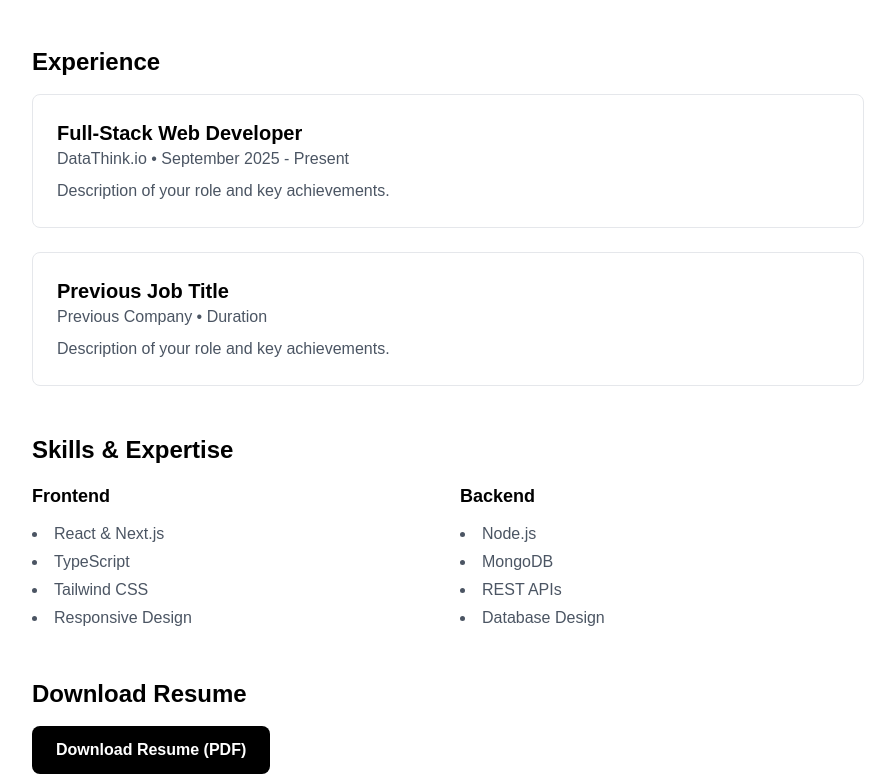
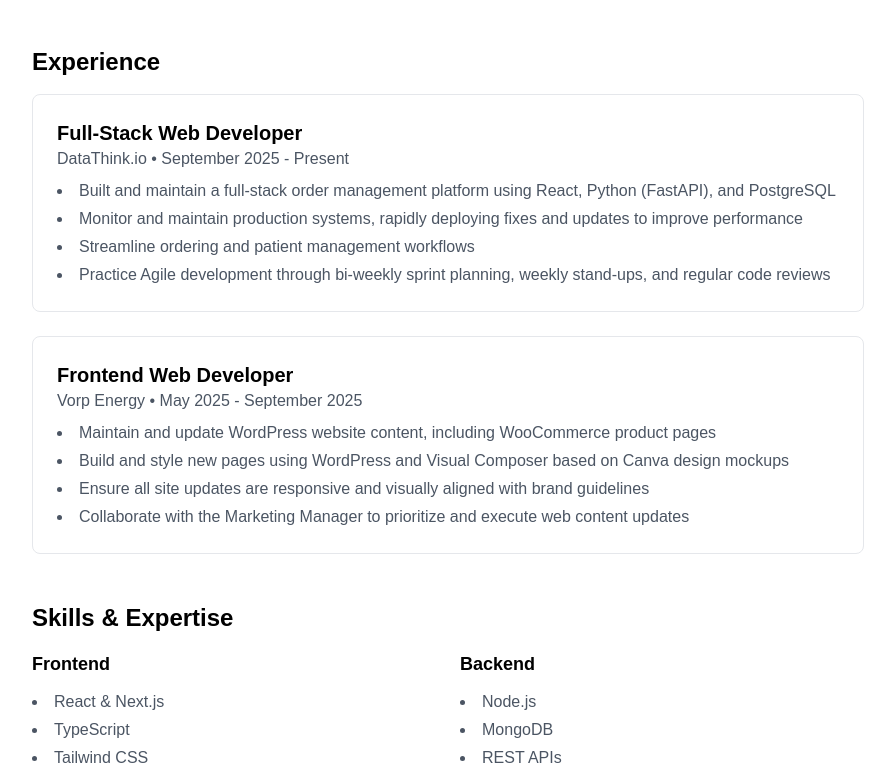
Before and after one commit to Elchamos64/Portfoliodev, a Next.js app: page /about in a window 1280 px wide. Shown: the part 529-1306 px from the top of the page, without its empty margins (192-1087 px from the left). Built offline with nearby package versions, Linux system fonts and the light colour scheme.

Commit message:
fix: update About section with detailed job descriptions and improve wording

```diff
--- a/app/about/page.tsx
+++ b/app/about/page.tsx
@@ -7,7 +7,7 @@ export default function About() {
         <section className="mb-12">
           <h2 className="text-2xl font-semibold text-black dark:text-white mb-4">Professional Bio</h2>
           <p className="text-gray-600 dark:text-gray-300 mb-4">
-            I&apos;m a passionate web developer with expertise in building modern, responsive, and scalable web applications.
+            I&apos;m a passionate web developer with experience in building modern, responsive, and scalable web applications.
             With a strong foundation in both frontend and backend technologies.
           </p>
         </section>
@@ -29,16 +29,22 @@ export default function About() {
             <div className="bg-white dark:bg-black p-6 rounded-lg border border-gray-200 dark:border-gray-800 hover:border-gray-400 dark:hover:border-neon transition-colors">
               <h3 className="text-xl font-semibold text-black dark:text-white">Full-Stack Web Developer</h3>
               <p className="text-gray-600 dark:text-neon">DataThink.io • September 2025 - Present</p>
-              <p className="text-gray-600 dark:text-gray-300 mt-2">
-                Description of your role and key achievements.
-              </p>
+              <ul className="list-disc list-inside text-gray-600 dark:text-gray-300 mt-2 space-y-1">
+                <li>Built and maintain a full-stack order management platform using React, Python (FastAPI), and PostgreSQL</li>
+                <li>Monitor and maintain production systems, rapidly deploying fixes and updates to improve performance</li>
+                <li>Streamline ordering and patient management workflows</li>
+                <li>Practice Agile development through bi-weekly sprint planning, weekly stand-ups, and regular code reviews</li>
+              </ul>
             </div>
             <div className="bg-white dark:bg-black p-6 rounded-lg border border-gray-200 dark:border-gray-800 hover:border-gray-400 dark:hover:border-neon transition-colors">
-              <h3 className="text-xl font-semibold text-black dark:text-white">Previous Job Title</h3>
-              <p className="text-gray-600 dark:text-neon">Previous Company • Duration</p>
-              <p className="text-gray-600 dark:text-gray-300 mt-2">
-                Description of your role and key achievements.
-              </p>
+              <h3 className="text-xl font-semibold text-black dark:text-white">Frontend Web Developer</h3>
+              <p className="text-gray-600 dark:text-neon">Vorp Energy • May 2025 - September 2025</p>
+              <ul className="list-disc list-inside text-gray-600 dark:text-gray-300 mt-2 space-y-1">
+                <li>Maintain and update WordPress website content, including WooCommerce product pages</li>
+                <li>Build and style new pages using WordPress and Visual Composer based on Canva design mockups</li>
+                <li>Ensure all site updates are responsive and visually aligned with brand guidelines</li>
+                <li>Collaborate with the Marketing Manager to prioritize and execute web content updates</li>
+              </ul>
             </div>
           </div>
         </section>
--- a/app/page.tsx
+++ b/app/page.tsx
@@ -4,6 +4,8 @@ import { SiNextdotjs, SiReact, SiTypescript, SiTailwindcss, SiMongodb, SiNodedot
 import { FaServer } from 'react-icons/fa';
 import dbConnect from '@/lib/mongodb';
 import Project from '@/lib/models/Project';
+
+export const dynamic = 'force-dynamic';
 
 async function getFeaturedProjects() {
   try {
```
